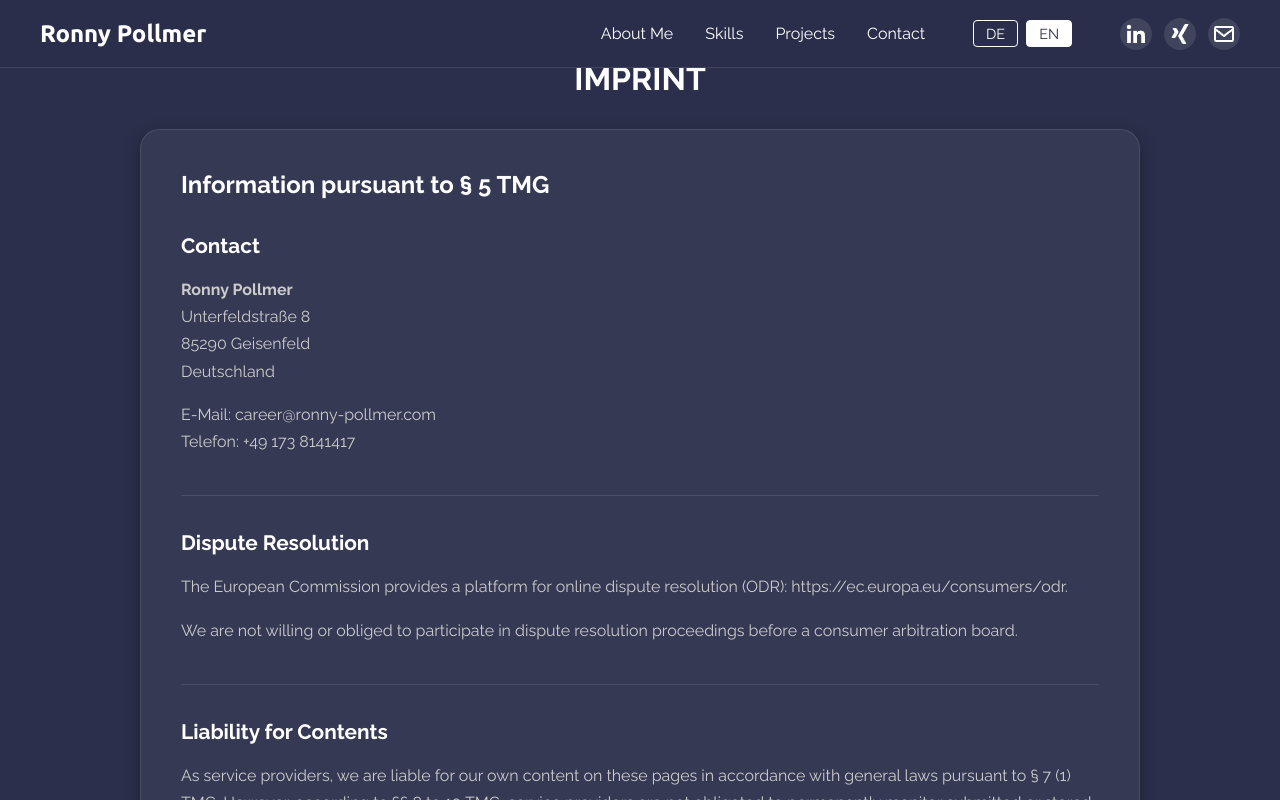
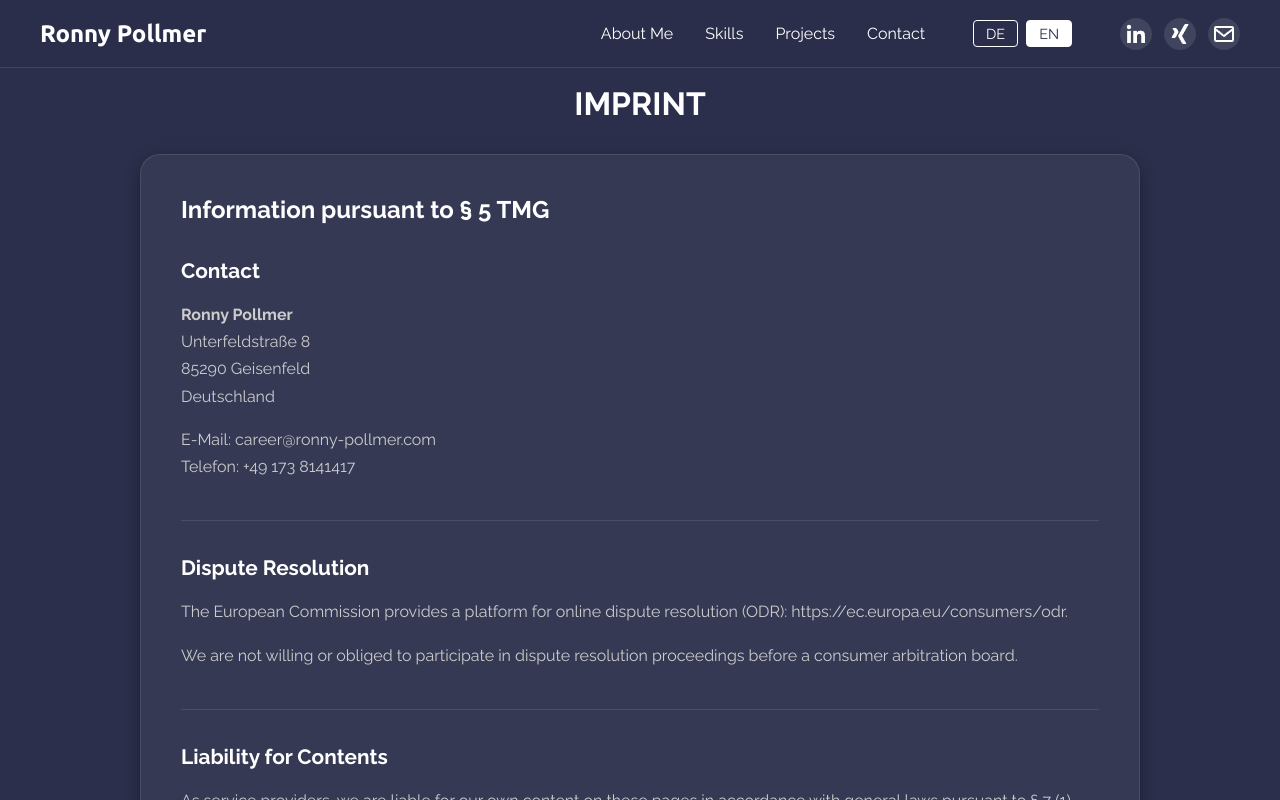
Before and after one commit to Silwayne/Portfolio, an Angular app: page /imprint in a window 1280 px wide. Shown: the top 800 px of the page. Built offline with nearby package versions, Linux system fonts and the light colour scheme.

Commit message:
Style bug fix

```diff
--- a/src/app/pages/imprint/imprint.component.scss
+++ b/src/app/pages/imprint/imprint.component.scss
@@ -108,6 +108,7 @@ section {
 
 .section-header {
   margin-bottom: 2rem !important;
+  padding-top: 25px;
 }
 
 .section-header h1 {
--- a/src/app/pages/privacy/privacy.component.scss
+++ b/src/app/pages/privacy/privacy.component.scss
@@ -108,6 +108,7 @@ section {
 
 .section-header {
   margin-bottom: 2rem !important;
+  padding-top: 25px;
 }
 
 .section-header h1 {
```
